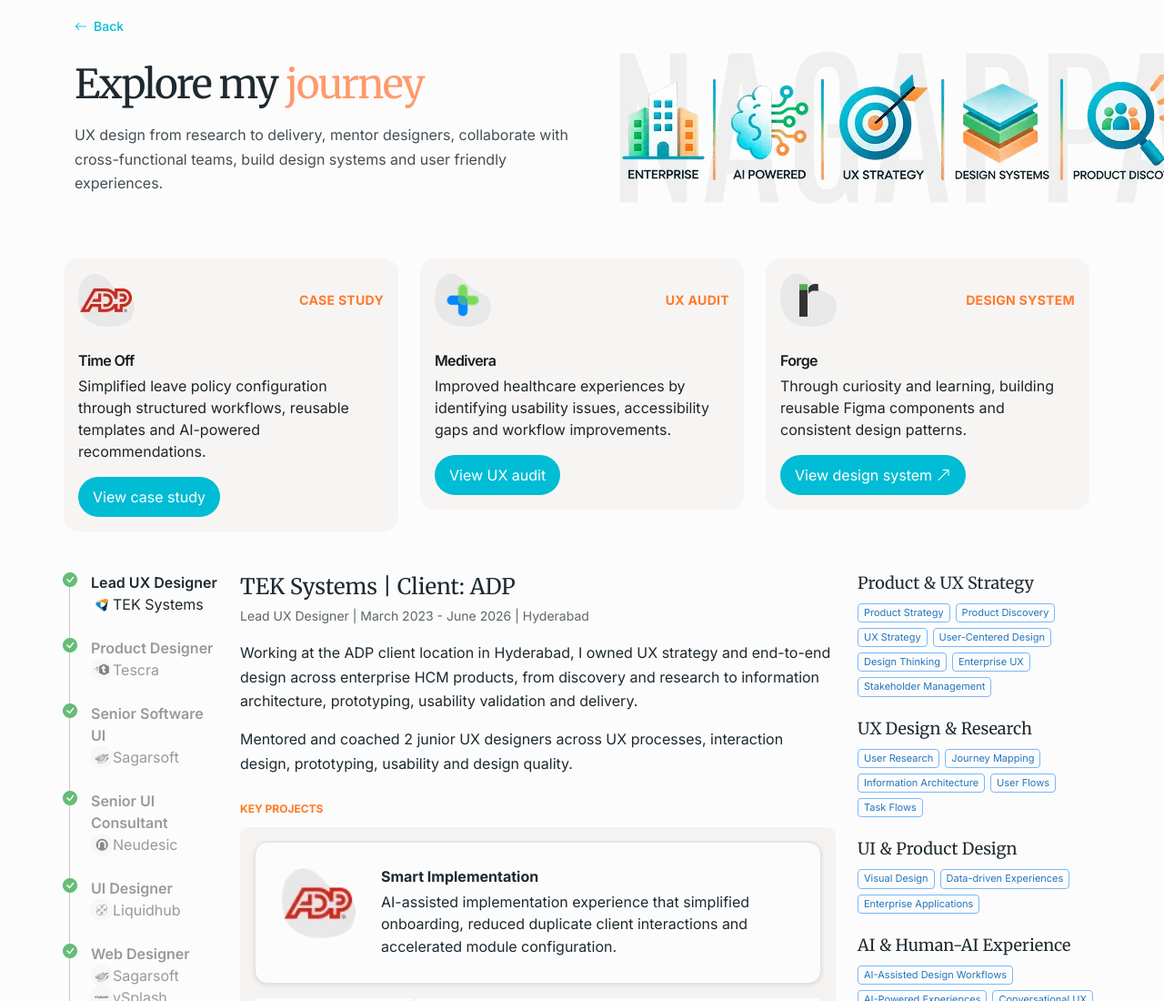
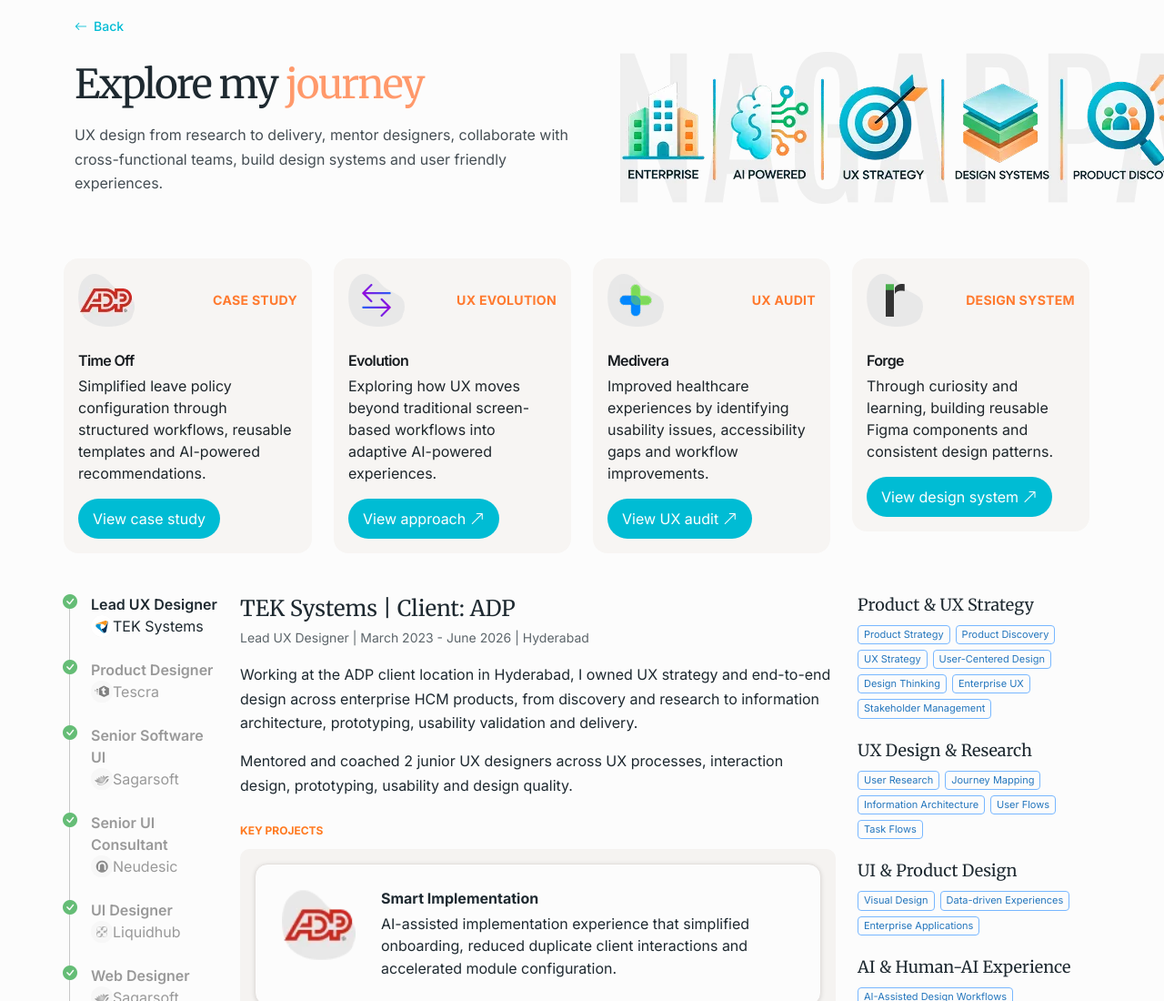
Before and after one commit to Ganapa/Portfolio, a plain HTML site: page my-journey.html in a window 1280 px wide. Shown: the top 1100 px of the page at 91% size. Drawn offline with nearby package versions, Linux system fonts and the light colour scheme.

Commit message:
added ux evolution

```diff
--- a/assets/css/style.css
+++ b/assets/css/style.css
@@ -986,6 +986,20 @@
   overflow: hidden;
 }
 
+.evolution-feature-logo {
+  display: flex;
+  flex-direction: column;
+  align-items: center;
+  justify-content: center;
+  width: 124px;
+  height: 116px;
+  border-radius: 42% 48% 50% 44%;
+  background: #e9e8e8;
+  color: #8618ed;
+  font-size: 42px;
+  line-height: 0.65;
+}
+
 
 
 
--- a/my-journey.html
+++ b/my-journey.html
@@ -107,7 +107,7 @@
   <div class="container">
     <h2 class="visually-hidden">Featured projects</h2>
     <div class="row g-4 align-items-stretch">
-      <div class="col-lg-4 col-md-6 ps-0">
+      <div class="col-lg-3 col-md-6 ps-0">
         <article class="journey-feature-card">
           <div class="journey-feature-top">
             <div class="journey-feature-logo" aria-label="ADP logo"> <img src="assets/images/project/adp-logo.webp" alt="ADP logo"></div>
@@ -131,7 +131,26 @@
         </article>
       </div>
 
-      <div class="col-lg-4 col-md-6">
+      <div class="col-lg-3 col-md-6">
+        <article class="journey-feature-card">
+          <div class="journey-feature-top">
+            <div class="journey-feature-logo" aria-hidden="true">
+               <img src="assets/images/project/Evolution.png" alt="Evolution">
+
+            </div>
+            <div class="journey-feature-tag">UX EVOLUTION</div>
+          </div>
+
+          <div class="journey-feature-body">
+            <h3>Evolution</h3>
+            <p>Exploring how UX moves beyond traditional screen-based workflows into adaptive AI-powered experiences.</p>
+          </div>
+
+          <a href="https://www.figma.com/make/590ukvQriCTNpijYt0cjLL/Napa-UX-Evolution?code-node-id=0-9&p=f&fullscreen=1&preview-route=%2Fprocess" target="_blank" class="journey-button mt-3">View approach <i class="bi bi-arrow-up-right" aria-hidden="true"></i></a>
+        </article>
+      </div>
+
+      <div class="col-lg-3 col-md-6">
         <article class="journey-feature-card">
           <div class="journey-feature-top">
             <div class="journey-feature-logo" aria-label="UX audit logo">
@@ -145,11 +164,11 @@
             <p>Improved healthcare experiences by identifying usability issues, accessibility gaps and workflow improvements.</p>
           </div>
 
-          <a href="#" class="journey-button mt-3">View UX audit </a>
+          <a href="#" class="journey-button mt-3" >View UX audit <i class="bi bi-arrow-up-right" aria-hidden="true"></i></a>
         </article>
       </div>
 
-      <div class="col-lg-4 col-md-6">
+      <div class="col-lg-3 col-md-6">
         <article class="journey-feature-card">
           <div class="journey-feature-top">
             <div class="journey-feature-logo" aria-label="Design system logo">
```
Also changed, not shown: assets/images/graffiti-training-design-project.png, assets/images/liquidhub-healthcare-project.png, assets/images/project/Evolution.png (added), assets/images/sagarsoft-project-collaboration.png, assets/images/web-design-projects.png.
